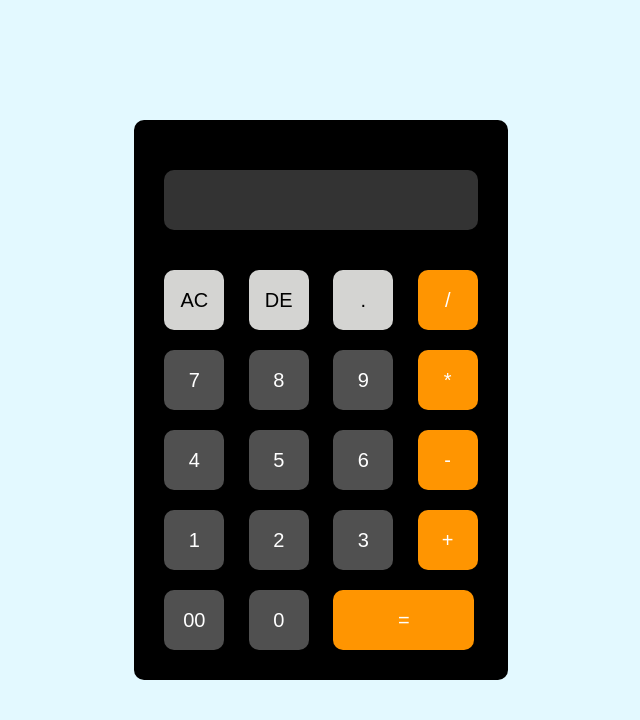
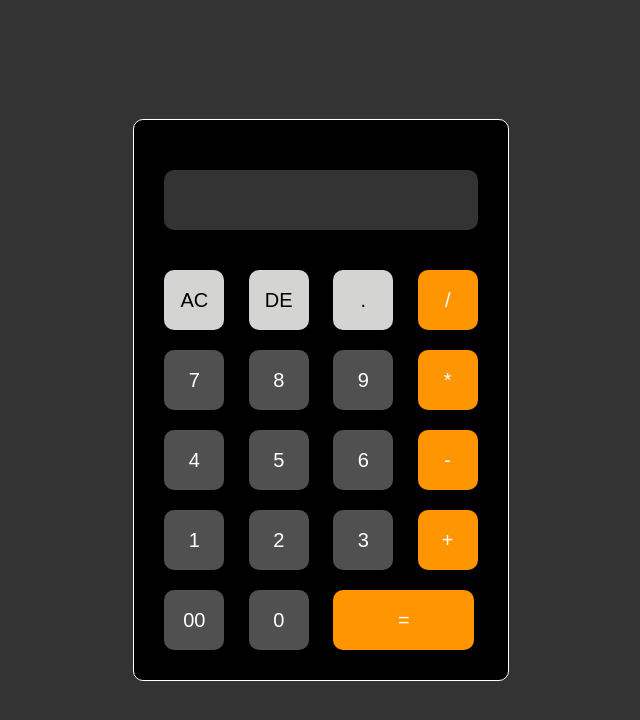
Before and after one commit to Sunny17082/CODSOFT, a plain HTML site: page 3.Calculator/index.html in a window 1280 px wide. Shown: the whole page, without its empty margins (319-959 px from the left). Drawn offline with Linux system fonts and the light colour scheme.

```diff
--- a/3.Calculator/style.css
+++ b/3.Calculator/style.css
@@ -8,7 +8,7 @@
 .container{
     width: 100%;
     height: 100vh;
-    background-color: #e3f9ff;
+    background-color: #333;
     display: flex;
     justify-content: center;
     align-items: center;
@@ -18,6 +18,7 @@
     background-color: #000000;
     padding: 20px;
     border-radius: 10px;
+    border: 1px solid #fff;
 }
 
 .calculator form input {
```
